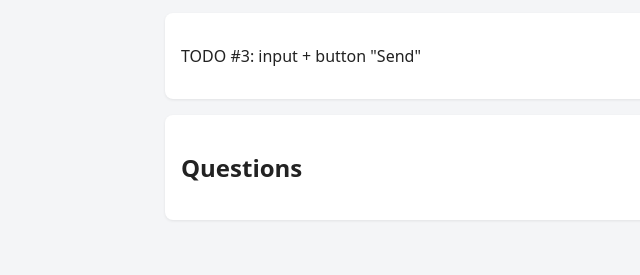
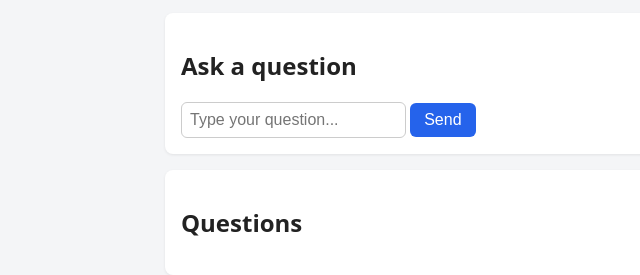
Before and after one commit to Badr-Zahrane/qa-voting, a website: page public/session.html in a window 1280 px wide. Shown: the part 157-432 px from the top of the page, without its empty margins (155-795 px from the left). Drawn offline with Linux system fonts and the light colour scheme; no server answers.

Commit message:
Update session.html

```diff
--- a/public/session.html
+++ b/public/session.html
@@ -14,13 +14,17 @@
 
     <!-- #3 Submit question (Zaighum) -->
     <section id="question-form-section">
-      <p>TODO #3: input + button "Send"</p>
+      <h2>Ask a question</h2>
+      <form id="question-form">
+        <input type="text" id="question-input" placeholder="Type your question..." maxlength="500" required>
+        <button type="submit">Send</button>
+      </form>
     </section>
 
     <!-- #4 See all questions (Zaighum) + #5/#6 votes (Stefano) -->
     <section>
       <h2>Questions</h2>
-      <ul id="question-list"></ul>
+      <ul id="questions-list"></ul>
     </section>
   </main>
 
```
